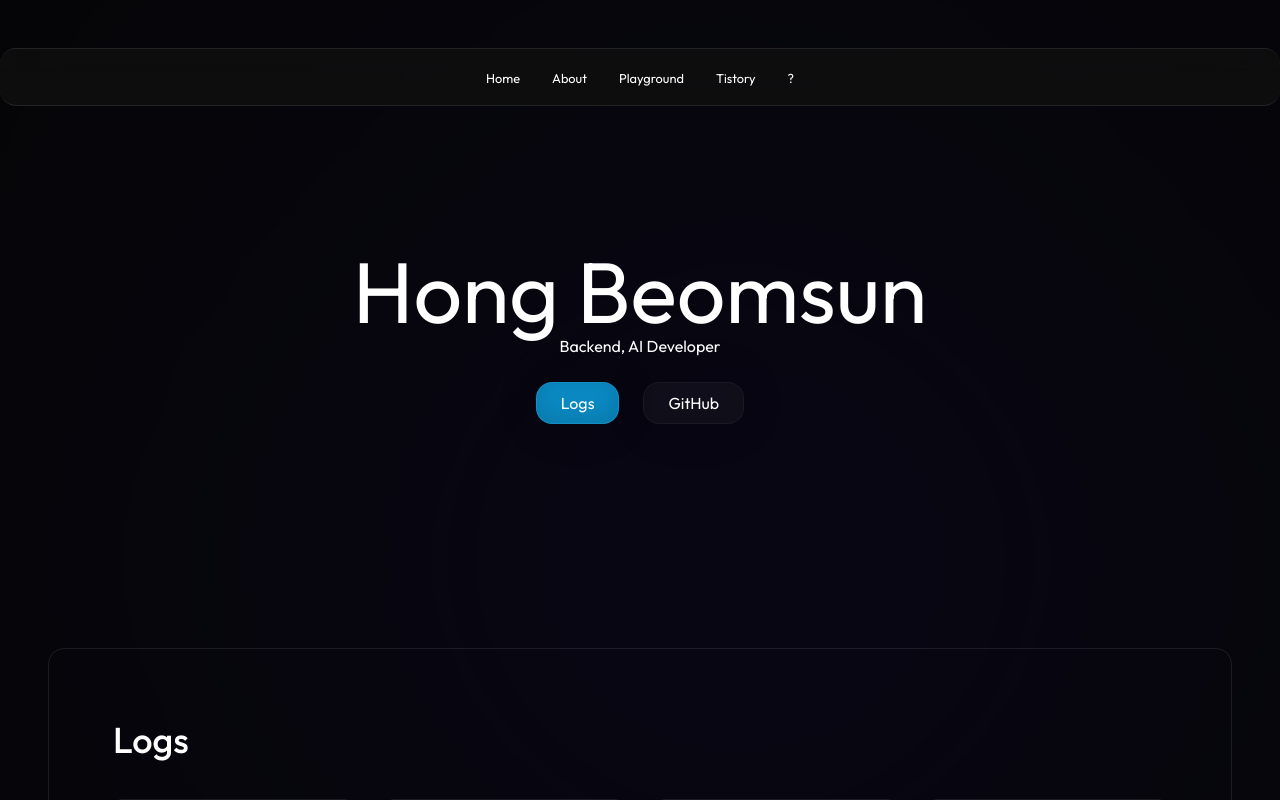
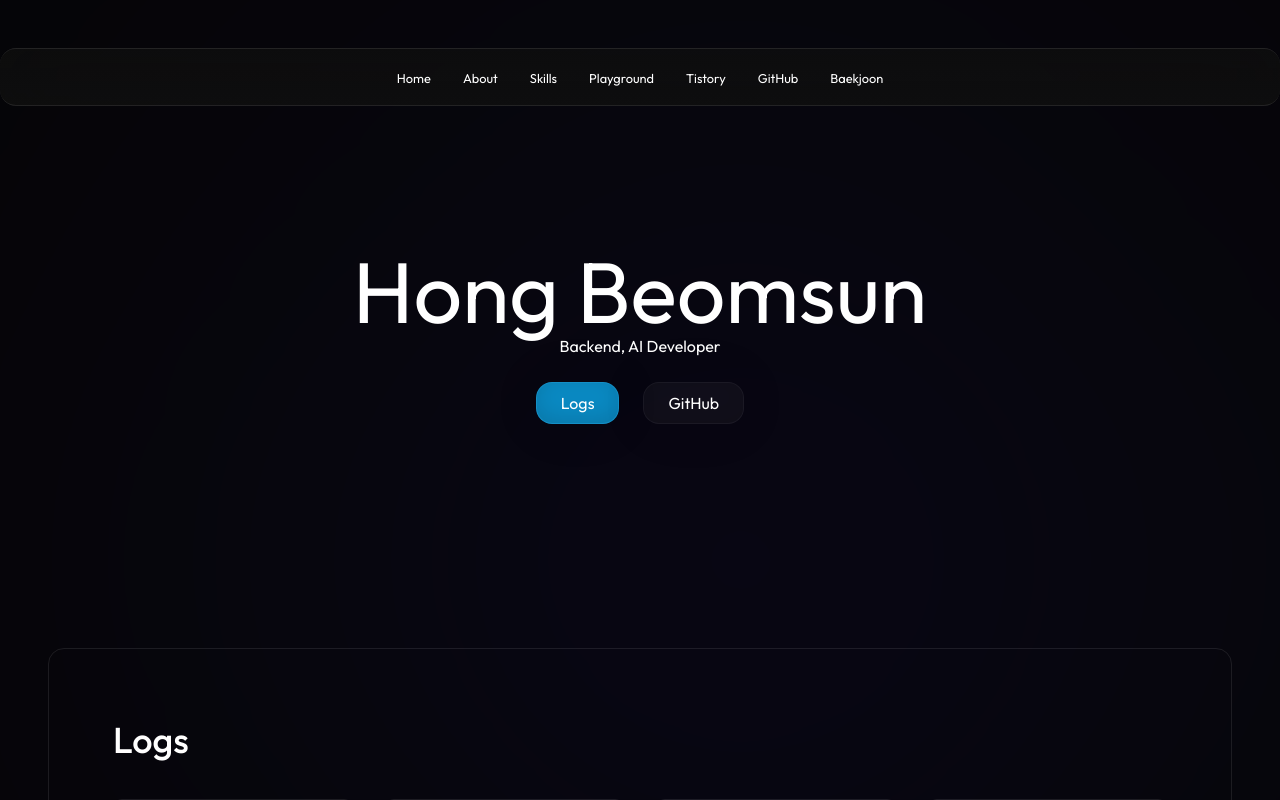
Before and after one commit to beomsun0829/portfolio_beomsun, a Next.js app: page / in a window 1280 px wide. Shown: the top 800 px of the page. Built offline with nearby package versions, Linux system fonts and the light colour scheme.

Commit message:
Update page and navigation

```diff
--- a/app/page.tsx
+++ b/app/page.tsx
@@ -128,7 +128,7 @@ export default function Home() {
 
             <div
                 className="border border-stroke-1 rounded-out max-w-[1300px] w-full flex max-[880px]:flex-col overflow-clip"
-                id="streams"
+                id="skills"
             >
 
                 <Image
@@ -155,13 +155,6 @@ export default function Home() {
                     </div>
                 </div>
             </div>
-            <div
-                className="border border-stroke-1 rounded-out max-w-[1300px] w-full p-64 gap-32 flex flex-col max-[580px]:p-32 max-[580px]:gap-24"
-                id="downloads"
-            >
-                <h2 className="text-2 font-medium">Downloads</h2>
-                <p className="text-body">Coming soon!</p>
-            </div>
         </>
     );
 }
--- a/components/Nav.tsx
+++ b/components/Nav.tsx
@@ -21,9 +21,11 @@ export default function Nav() {
     const navItems = [
         { text: "Home", link: "/" },
         { text: "About", link: "/#about" },
+        { text: "Skills", link: "/#skills" },
         { text: "Playground", link: "/" },
         { text: "Tistory", link: "https://beomsun0829.tistory.com/" },
-        { text: "?", link: "/" },
+        { text: "GitHub", link: "https://github.com/beomsun0829" },
+        { text: "Baekjoon", link: "https://solved.ac/profile/beomsun0829" },
     ];
     return (
         <nav className="fixed top-48 max-[630px]:top-24 place-self-center z-50 flex flex-col gap-12 max-w-[1300px] w-full mx-20">
```
